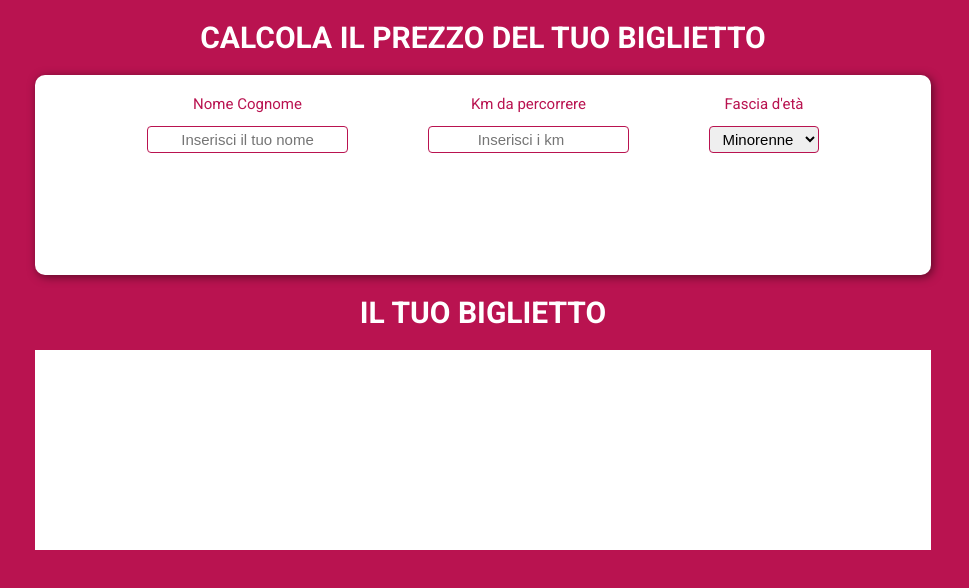
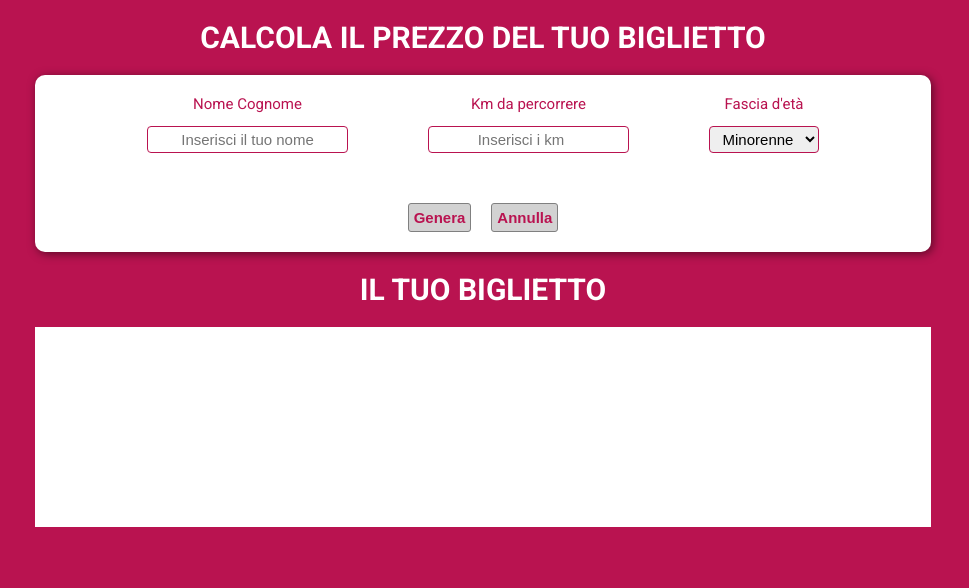
Before and after one commit to Simone-Tarantino/js-biglietto-treno-form, a plain HTML site: page index.html in a window 1280 px wide. Shown: the whole page, without its empty margins (157-1126 px from the left). Drawn offline with Linux system fonts and the light colour scheme.

Commit message:
Primo div form html & css completo

```diff
--- a/css/style.css
+++ b/css/style.css
@@ -21,14 +21,14 @@ body {
 /* primo div ticket form */
 
 .ticket-form-div {
-  /* da rimuovere height */
-  height: 200px;
   width: 70%;
   margin: auto;
   background-color: #FFF;
   border-radius: 10px;
   box-shadow: 2px 2px 10px rgba(0, 0, 0, 0.5);
 }
+
+/* sezione form */
 
 .ticket-form {
   display: flex;
@@ -55,6 +55,24 @@ body {
   font-size: 15px;
 }
 
+/* sezione bottoni */
+
+.ticket-form-btn {
+  display: flex;
+  justify-content: center;
+  padding: 50px 0 20px;
+}
+.ticket-form-btn button {
+  margin: 0 10px;
+  font-size: 15px;
+  font-weight: bold;
+  color: #B91350;
+  border-radius: 3px;
+  padding: 5px;
+  border: 1px solid grey;
+  background-color: #D2D2D2;
+}
+
 
 /* secondo div ticket */
 
--- a/index.html
+++ b/index.html
@@ -30,7 +30,8 @@
         </div>
       </div>
       <div class="ticket-form-btn">
-
+        <button type="button" name="genera">Genera</button>
+        <button type="button" name="annulla">Annulla</button>
       </div>
     </div>
     <h2 class="title">il tuo biglietto</h2>
```
